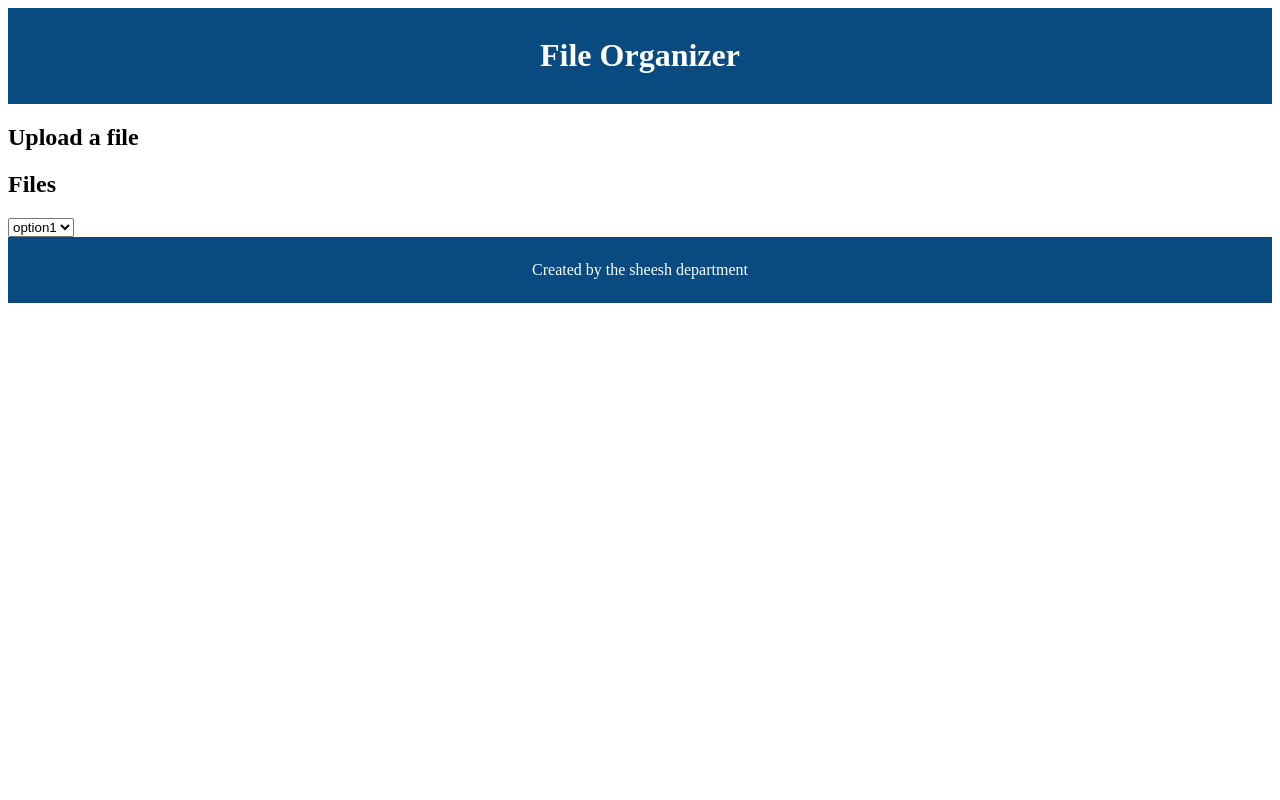
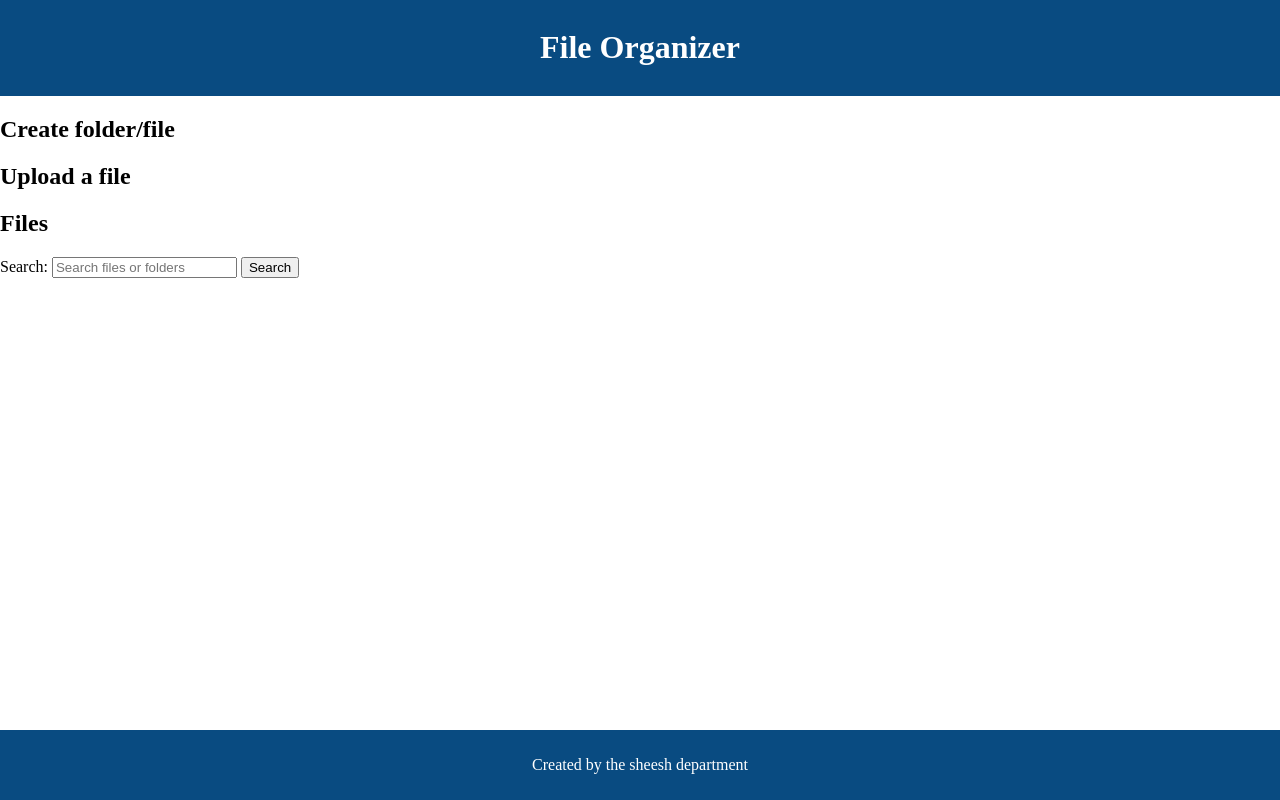
Before and after one commit to dazur222/File-Manager, a Flask app: page / in a window 1280 px wide. Run offline with Flask 3, Linux system fonts and the light colour scheme.

Commit message:
Second front end push

```diff
--- a/static/styles.css
+++ b/static/styles.css
@@ -1,7 +1,25 @@
-header,
-footer {
+header {
     background-color: rgb(9, 75, 129);
     color: white;
     text-align: center;
     padding: .5em;
 }
+
+/* This makes the footer stay at the bottom cuh */
+body.flex-container {
+    display: flex;
+    flex-direction: column;
+    min-height: 100vh;
+    margin: 0;
+}
+
+.content {
+    flex: 1;
+}
+
+.footer {
+    background-color: rgb(9, 75, 129);
+    text-align: center;
+    padding: 10px;
+    color: white;
+}
--- a/templates/index.html
+++ b/templates/index.html
@@ -8,28 +8,34 @@
     <title>File Org</title>
 </head>
 
-<body>
+<body class="flex-container">
     <header>
         <h1>File Organizer</h1>
     </header>
-    <main>
+
+    <main class="content">
+        <section>
+            <h2>Create folder/file</h2>
+
+        </section>
+
         <section>
             <h2>Upload a file</h2>
+        </section>
 
-        </section>
         <section>
             <h2>Files</h2>
-            <form action="">
-                <select id="event-type" name="event-type">
-                    <option value="">option1</option>
-                    <option value="">option2</option>
-                </select>
+            <form id="search-form" method="GET" action="">
+                <label for="search-query">Search:</label>
+                <input type="text" id="search-files" name="files" placeholder="Search files or folders" required>
+                <button type="submit">Search</button>
             </form>
         </section>
     </main>
+
+    <footer class="footer">
+        <p>Created by the sheesh department</p>
+    </footer>
 </body>
-<footer>
-    <p>Created by the sheesh department</p>
-</footer>
 
 </html>
```
